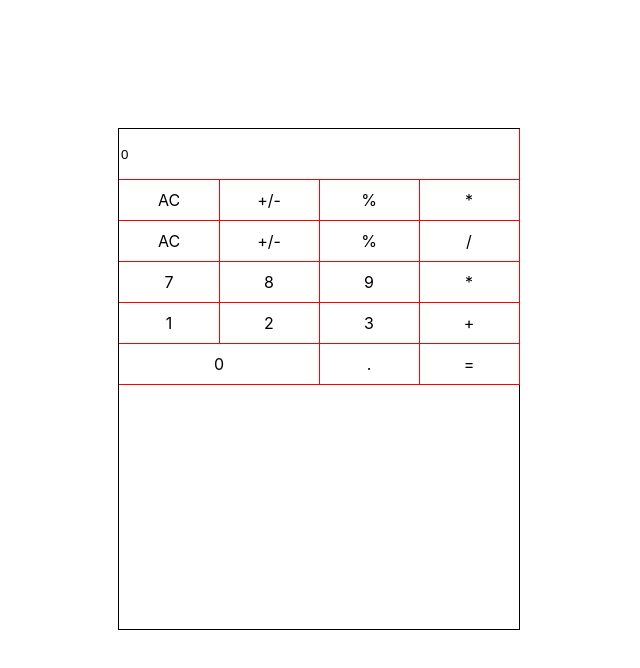
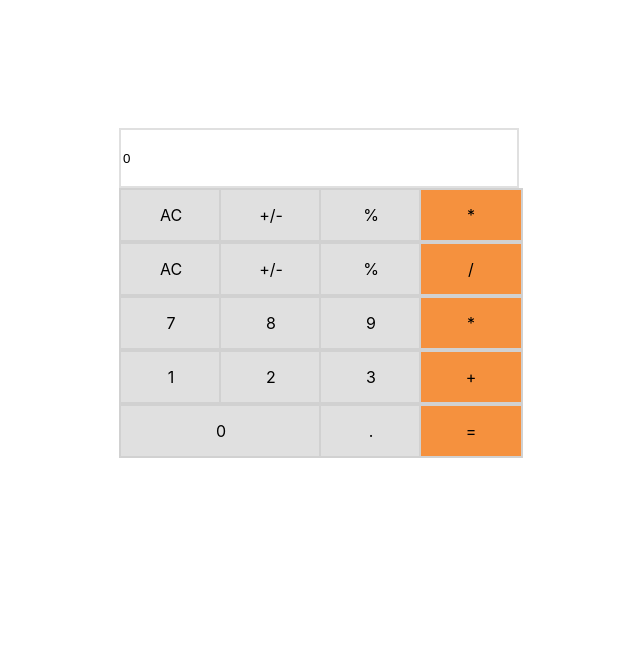
Before and after one commit to tta2yta/math-magicians, a React (Create React App) app: page / in a window 1280 px wide. Shown: the top 668 px of the page, without its empty margins (321-961 px from the left). Built offline with nearby package versions, Linux system fonts and the light colour scheme.

Commit message:
Update css for calculator clas

```diff
--- a/src/App.css
+++ b/src/App.css
@@ -3,7 +3,7 @@
   margin: 10% auto;
   width: 400px;
   height: 500px;
-  border: 1px solid black;
+  /* border: 1px solid black; */
 }
 
 .calculator-body, .calculator-body-last{
@@ -12,9 +12,8 @@
   padding: 0;
 }
 .calculator-body > div, .calculator-body-last > div  {
-  border-right: 1px solid red;
-  border-bottom: 1px solid red;
-  padding: 10px 0;
+
+  padding: 15px 0;
   width: 100%;
   text-align: center;
   /* background-color: blue; */
@@ -34,8 +33,16 @@ input[type="text"]{
   min-width: 100%;
   height: 100%;
   box-sizing: border-box;
-  border: 0;
+  border: 2px solid #E0E0E0;
 }
 .cols-span-2{
   grid-column: 1 / span 2;
 }
+
+.calc-row{
+  background-color: #E0E0E0;
+  border: 2px solid #D1D1D1;
+}
+.arthemetic{
+  background-color:#F5913E ;
+}
--- a/src/components/calculator.js
+++ b/src/components/calculator.js
@@ -19,34 +19,34 @@ export default class Calculator extends React.Component {
           <div className="calc-row">AC</div>
           <div className="calc-row">+/-</div>
           <div className="calc-row">%</div>
-          <div className="calc-row">*</div>
+          <div className="calc-row arthemetic">*</div>
         </div>
 
         <div className="calculator-body">
           <div className="calc-row">AC</div>
           <div className="calc-row">+/-</div>
           <div className="calc-row">%</div>
-          <div className="calc-row">/</div>
+          <div className="calc-row arthemetic">/</div>
         </div>
 
         <div className="calculator-body">
           <div className="calc-row">7</div>
           <div className="calc-row">8</div>
           <div className="calc-row">9</div>
-          <div className="calc-row">*</div>
+          <div className="calc-row arthemetic">*</div>
         </div>
 
         <div className="calculator-body">
           <div className="calc-row">1</div>
           <div className="calc-row">2</div>
           <div className="calc-row">3</div>
-          <div className="calc-row">+</div>
+          <div className="calc-row  arthemetic">+</div>
         </div>
 
         <div className="calculator-body-last">
           <div className="calc-row cols-span-2">0</div>
           <div className="calc-row">.</div>
-          <div className="calc-row">=</div>
+          <div className="calc-row arthemetic">=</div>
         </div>
       </div>
     );
```
